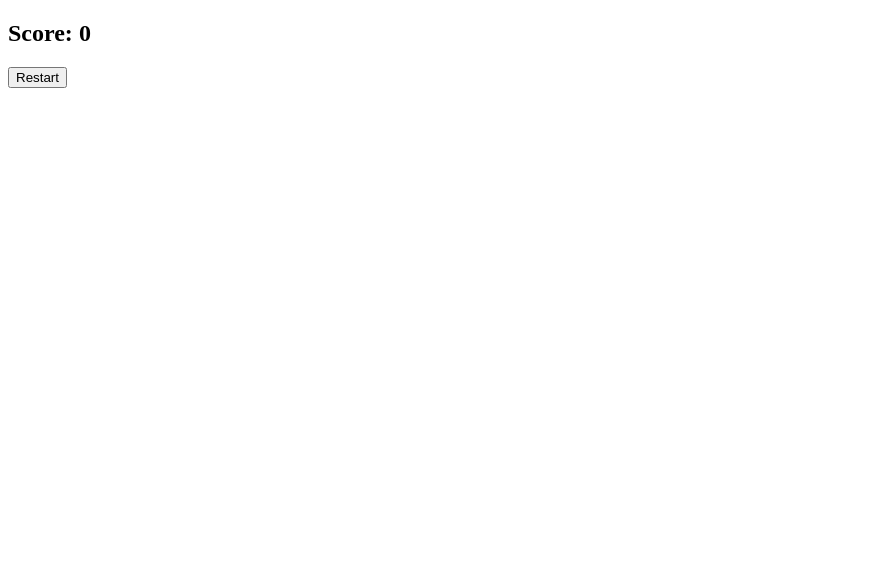
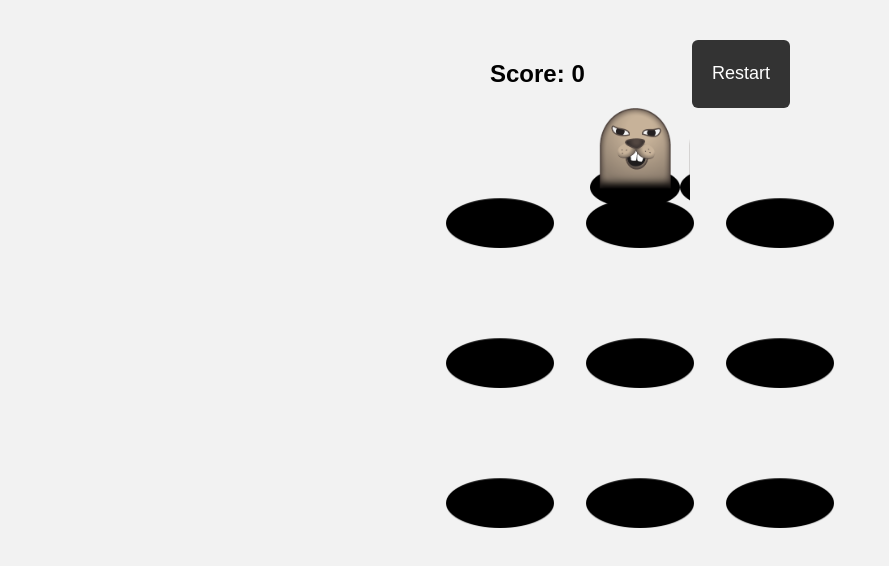
Before and after one commit to AntoniRom17/whack-a-mole, a React (Vite) app: page / in a window 1280 px wide. Both pictures are taken after a click on the button "Play". Shown: the top 566 px of the page, without its empty margins (0-889 px from the left). Built offline with nearby package versions, Linux system fonts and the light colour scheme.

Commit message:
add css styling

```diff
--- a/src/index.css
+++ b/src/index.css
@@ -6,3 +6,69 @@
 .mole {
   background-image: url("/mole.png");
 }
+
+/* Layout reset */
+body {
+  font-family: sans-serif;
+  background: #f2f2f2;
+  margin: 0;
+  padding: 0;
+  display: flex;
+  justify-content: center;
+}
+
+/* Welcome screen */
+.welcome-screen {
+  text-align: center;
+  margin-top: 80px;
+}
+
+button {
+  padding: 10px 20px;
+  font-size: 18px;
+  cursor: pointer;
+  border-radius: 6px;
+  border: none;
+  background: #333;
+  color: white;
+}
+
+/* Game board */
+.game-board {
+  margin-top: 40px;
+  text-align: center;
+}
+
+.top-bar {
+  display: flex;
+  justify-content: space-between;
+  width: 300px;
+  margin: 0 auto 20px;
+}
+
+/* Grid of holes */
+.grid {
+  display: grid;
+  grid-template-columns: repeat(3, 120px);
+  gap: 20px;
+  justify-content: center;
+}
+
+/* Hole styling (your background stays!) */
+.hole {
+  width: 120px;
+  height: 120px;
+  position: relative;
+  background-size: contain;
+}
+
+/* Mole styling (your background stays!) */
+.mole {
+  width: 100px;
+  height: 100px;
+  background-size: contain;
+  position: absolute;
+  top: -20px;
+  left: 10px;
+  cursor: pointer;
+}
```
